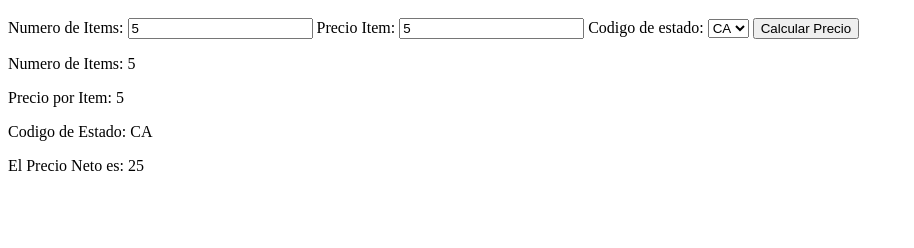
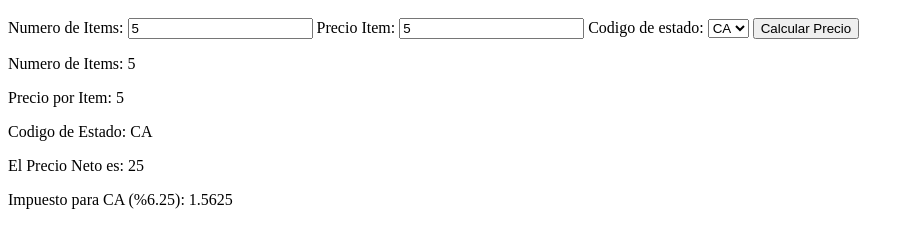
Before and after one commit to JoelNava4/TDDTotalizador, a website built with Parcel: page index.html in a window 1280 px wide. Both pictures are taken after typing "5", "5" into the empty fields and a click on the input "Calcular Precio". Shown: the part 48-296 px from the top of the page, without its empty margins (0-914 px from the left). Built offline with nearby package versions, Linux system fonts and the light colour scheme.

Commit message:
Mostrar impuesto CA

```diff
--- a/index.html
+++ b/index.html
@@ -20,6 +20,7 @@
     <div id="preciItem-div"></div>
     <div id="estado-div"></div>
     <div id="precioNeto-div"></div>
+    <div id="impuesto-div"></div>
 
     <script type="module" src="./src/presenter.js"></script>
   </body>
--- a/src/calcularPrecio.js
+++ b/src/calcularPrecio.js
@@ -1,3 +1,5 @@
+const IMPUESTO_CA = 0.0625
+
 export function devolverItems(numItems){
     return numItems;
 }
@@ -12,3 +14,8 @@ export function devolverEstado(estado){
 export function devolverPrecioNeto(numItems,precio){
     return numItems * precio;
 }
+
+export function devolverImpuesto(numItems,precio,estado){
+    return estado === "CA" ? "Impuesto para " + estado + " (%" + IMPUESTO_CA * 100 + "): " + devolverPrecioNeto(numItems,precio) * IMPUESTO_CA:
+           "El estado aun no tiene impuesto";
+}
--- a/src/presenter.js
+++ b/src/presenter.js
@@ -1,4 +1,4 @@
-import { devolverItems,devolverPrecioxItems,devolverEstado,devolverPrecioNeto } from "./calcularPrecio";
+import { devolverItems,devolverPrecioxItems,devolverEstado,devolverPrecioNeto,devolverImpuesto } from "./calcularPrecio";
 
 const items = document.querySelector("#items-numero");
 const precio = document.querySelector("#precio-item");
@@ -8,6 +8,7 @@ const divnumItems = document.querySelector("#numItems-div");
 const divprecioXItem = document.querySelector("#preciItem-div")
 const divestadoCliente = document.querySelector("#estado-div")
 const divprecioNeto = document.querySelector("#precioNeto-div")
+const divImpuesto = document.querySelector("#impuesto-div")
 
 form.addEventListener("submit", (event) => {
   event.preventDefault();
@@ -20,4 +21,5 @@ form.addEventListener("submit", (event) => {
   divprecioXItem.innerHTML = "<p> Precio por Item: " + devolverPrecioxItems(precioXItem) + "</p>";
   divestadoCliente.innerHTML = "<p> Codigo de Estado: " + devolverEstado(estadoCliente) + "</p>";
   divprecioNeto.innerHTML = "<p> El Precio Neto es: " + devolverPrecioNeto(numItems,precioXItem) + "</p>";
+  divImpuesto.innerHTML = "<p>" + devolverImpuesto(numItems,precioXItem,estadoCliente) + "</p>";
 });
```
Also changed, not shown: src/calcularPrecio.spec.js (+9 -1 lines).
